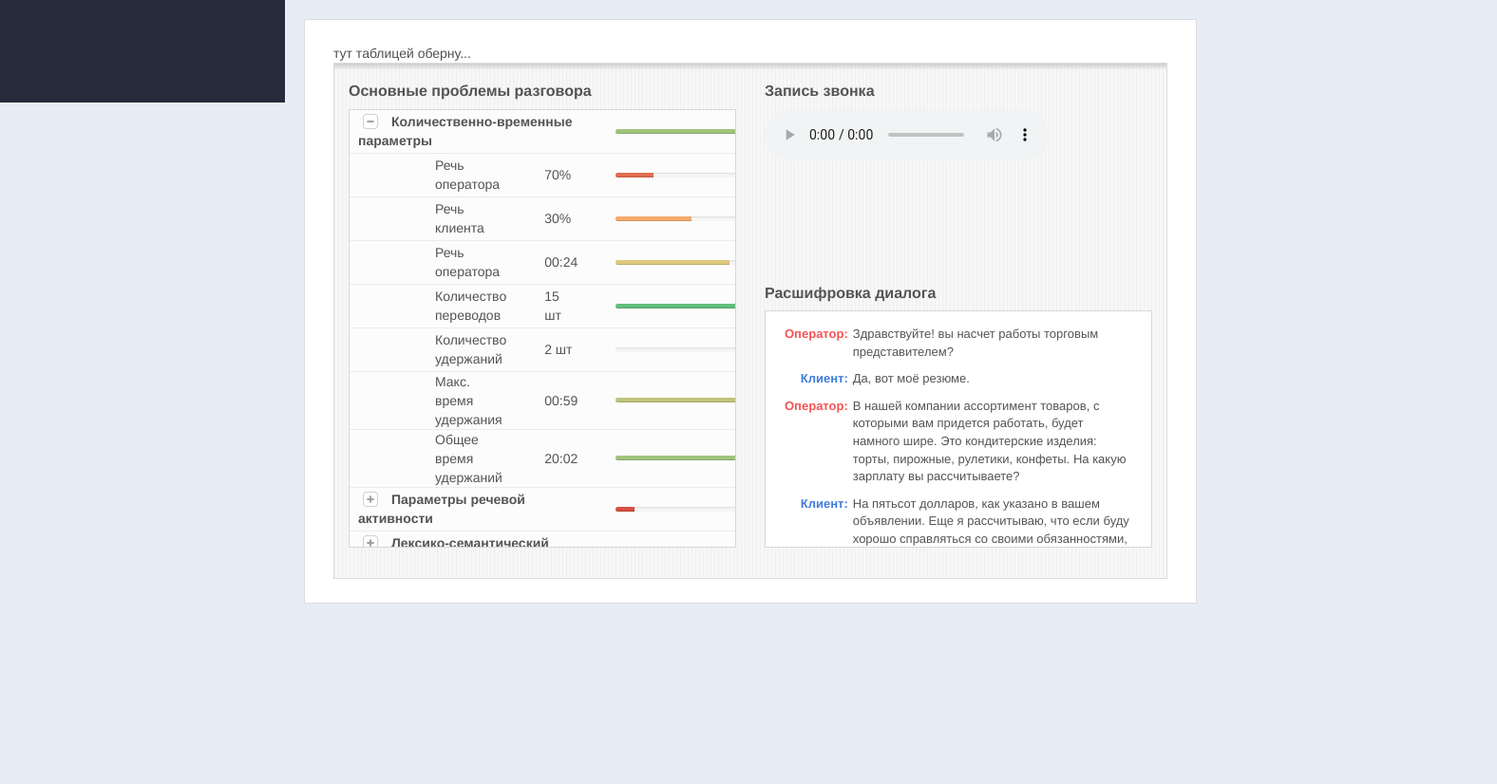
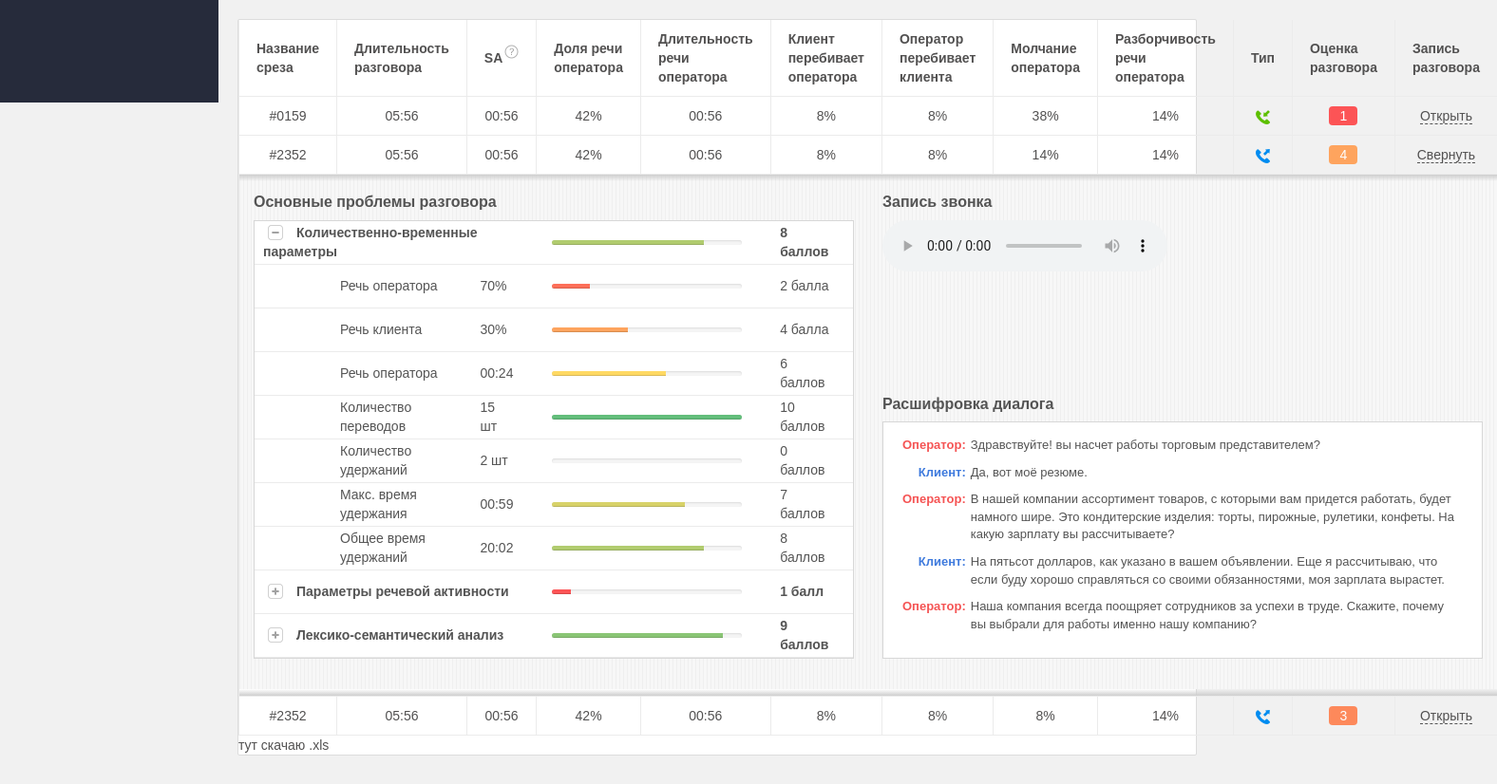
Before and after one commit to JURISTAILY/speaker-split, a plain HTML site: page physiognomy/index.htm in a window 1280 px wide. Shown: the part 692-1518 px from the top of the page at 95% size, 1576 px wide, since content can reach past the window. Before the commit the page ends 1358 px from the top, so only its background shows below. Drawn offline with Linux system fonts and the light colour scheme.

Commit message:
table ant menu

```diff
--- a/physiognomy/css.css
+++ b/physiognomy/css.css
@@ -1,18 +1,20 @@
 body, html {
 	margin:0px;
 	padding: 0px;
-	background: #e8ecf6;
+	background: #f1f1f1;
 	width:100%;
+	font-family: "Arial Regular", Arial, "Helvetica Neue", Helvetica, sans-serif;
 }
 
-a {
+a
+{
 	text-decoration:none;
 }
 
 nav {
 	position: fixed;
 	display:block;
-	width: 300px;
+	width: 230px;
 	bottom:0px;
 	top:0px;
 	float:left;
@@ -20,7 +22,6 @@ nav {
 	padding:70px 0px 0px 0px;
 	background: #262b3b url("img/logo.png") 0px 0px no-repeat;
 	color: #b5b7c1;
-	font-family: "Arial Regular", Arial, "Helvetica Neue", Helvetica, sans-serif;
 	font-size: 10pt;
 }
 
@@ -31,7 +32,8 @@ nav>a:hover {
 	text-decoration:none;
 }
 
-nav>a {
+nav>a
+{
 	color:#b5b7c1;
 	display: block;
 	border-bottom: 1px solid #202430;
@@ -40,6 +42,37 @@ nav>a {
 	padding:11px 0px 11px 45px;
 	overflow-x: hidden;
 	white-space: nowrap;
+}
+
+nav>a>img:first-child
+{
+	margin-left: -30px;
+	margin-right: 14px;
+	float: inherit;
+	margin-top: 0px;
+}
+nav>a>img
+{
+	background-color: #b5b7c1;
+	float: right;
+	margin-right: 13px;
+	margin-top: 5px;
+}
+
+nav>a:hover>img
+{
+	background-color: white;
+}
+
+nav>a:visited>img
+{
+	background-color: #b5b7c1;
+	text-decoration: none;
+}
+
+nav>a:visited
+{
+	color:#b5b7c1;
 }
 
 main>div {
@@ -53,5 +86,5 @@ main>div {
 main {
 	padding: 0px 20px 10px 20px;
 	color: #525151;
-	margin-left:300px;
+	margin-left:230px;
 }
--- a/physiognomy/dialogue-details.css
+++ b/physiognomy/dialogue-details.css
@@ -3,12 +3,17 @@
 	/*background: repeating-linear-gradient(90deg,#efefef,#efefef 1px,#f7f7f7 1px ,#f7f7f7 4px),
 	linear-gradient(#cecece, rgba(247,247,247,0) 7px);*/
 	background: linear-gradient(#cecece, rgba(247,247,247,0) 7px),
-	 repeating-linear-gradient(90deg,#efefef,#efefef 1px,#f7f7f7 1px ,#f7f7f7 4px),
-	  linear-gradient(rgba(247,247,247,0), rgba(247,247,247,0) 547px, #cecece 555px);
-	border: 1px solid #dcdcdc;
+	 repeating-linear-gradient(90deg,#efefef,#efefef 1px,#f7f7f7 1px ,#f7f7f7 4px);
 	margin: 0px;
 	padding-bottom:32px;
 	color: #545454;
+	text-align: left;
+}
+
+.dialogue-details-bottom
+{
+	background: linear-gradient(rgba(247,247,247,0), #cecece);
+	height: 7px;
 }
 
 .dialogue-details h3
@@ -19,7 +24,8 @@
 
 
 /*=============================info styles=============================*/
-.dialogue-info {
+.dialogue-info
+{
 	overflow-y: scroll;
 	border: 1px solid #d7d7d7;
 	height:462px;
@@ -38,12 +44,18 @@
 
 .dialogue-info td
 {
-	background-color: #fcfcfc;
+	background-color: white;
 	margin-top:1px;
 	padding-left:20px;
 	padding-right:20px;
 	height:40px;
 }
+
+.dialogue-info tr:hover td
+{
+	background: repeating-linear-gradient(90deg,#f5f9ff,#f5f9ff 1px,#ffffff 1px ,#ffffff 4px);
+}
+
 .dialogue-info tr:first-child td
 {
 	margin-top:0px;
@@ -73,6 +85,7 @@
 	margin-right:14px;
 	margin-bottom:2px;
 	margin-left:5px;
+	cursor: pointer;
 }
 .dialogue-info-progress
 {
--- /dev/null
+++ b/physiognomy/dialogue-view.css
@@ -0,0 +1,126 @@
+.dialogue-view
+{
+	padding:0px;
+	background-color: #FFFFFF;
+}
+
+.dialogue-view>table>thead>tr>td
+{
+	font-weight: 600;
+	padding: 10px 18px 10px 18px;
+}
+
+.dialogue-view>table
+{
+	border-bottom: 1px solid #ebebeb;
+}
+
+.dialogue-sa
+{
+	white-space:nowrap;
+}
+.dialogue-sa img
+{
+	margin: -15px 0px 0px 2px;
+}
+
+.dialogue-view>table>tbody>tr>td
+{
+	font-weight: 400;
+	text-align: center;
+}
+
+.dialogue-view>table
+{
+	width:100%;
+}
+
+.dialogue-view>table>tbody>tr:hover
+{
+	background-color: #f5f9ff;
+}
+.dialogue-view>table>thead>tr:hover
+{
+	background-color: #f5ffff;
+}
+
+.dialogue-view>table>tbody>tr
+{
+	height:41px;
+	border-top: 1px solid #ebebeb;
+}
+
+.dialogue-view>table>tbody>tr>td,
+.dialogue-view>table>thead>tr>td
+{
+	border-left: 1px solid #ebebeb;
+}
+
+.dialogue-view>table>tbody>tr>td:first-child
+.dialogue-view>table>thead>tr>td:first-child
+{
+	border-left: 0px;
+}
+
+.dialogue-tbl-info-trigger
+{
+	border-bottom: 1px dashed #545454;
+	cursor: pointer;
+}
+
+.dialogue-tbl-progress
+{
+	padding-left: 50%;
+}
+
+.dialogue-tbl-progress div
+{
+	color: #fefefe;
+	border-radius: 4px;
+	text-align: center;
+	background-color: black;
+	margin-left: -15px;
+	width: 30px;
+	height: 20px;
+}
+
+
+.tooltip {
+    position: relative;
+    display: inline-block;
+    border-bottom: 1px dotted black;
+    opacity: 1;
+}
+
+.tooltiptext {
+    visibility: hidden;
+    width: 120px;
+    background-color: #555;
+    color: #fff;
+    text-align: center;
+    border-radius: 6px;
+    padding: 5px 0;
+    position: absolute;
+    z-index: 1;
+    bottom: 125%;
+    left: 50%;
+    margin-left: -60px;
+    opacity: 0;
+    transition: opacity 1s;
+}
+
+.tooltip .tooltiptext::after {
+    content: "";
+    position: absolute;
+    top: 100%;
+    left: 50%;
+    margin-left: -5px;
+    border-width: 5px;
+    border-style: solid;
+    border-color: #555 transparent transparent transparent;
+}
+
+.tooltip:hover .tooltiptext {
+    visibility: visible;
+    opacity: 1;
+}
--- a/physiognomy/index.htm
+++ b/physiognomy/index.htm
@@ -9,6 +9,7 @@
 	<link rel="stylesheet" type="text/css" href="lib/d3.parcoords.css">
 	<link rel="stylesheet" href="css.css">
 	<link rel="stylesheet" href="dialogue-details.css">
+	<link rel="stylesheet" href="dialogue-view.css">
 	<title></title>
 	<style type="text/css">
     .label {
@@ -18,14 +19,17 @@
 </head>
 <body>
 	<nav>
-		<a href="#">Сводный отчет</a>
-		<a href="#">Анализ KPI операторов</a>
-		<a href="#">Лояльность клиентов</a>
-		<a href="#">Речевая аналитика</a>
-		<a href="#">Реферальная программа</a>
-		<a href="#">Поддержка</a>
-		<a href="#">Биллинг</a>
+		<a href="#"><img src="img/consolidated.png" alt="consolidated return">Сводный отчет</a>
+		<a href="#"><img src="img/kpi.png" alt="operators KPI analysis">Оценка операторов<img src="img/nav-open.png" alt="close submeny" /></a>
+		<a href="#">Мастер отчетов</a>
 		<a href="#">Настройки</a>
+		<a href="#"><img src="img/loyalty.png" alt="clients loyalty">Лояльность клиентов<img src="img/nav-close.png" alt="open submeny" /></a>
+		<a href="#"><img src="img/audiometry.png" alt="speech audiometry">Речевая аналитика</a>
+		<a href="#"><img src="img/reference.png" alt="reference">Реферальная программа</a>
+		<a href="#"><img src="img/support.png" alt="support">Поддержка</a>
+		<a href="#"><img src="img/billings.png" alt="billings">Биллинг</a>
+		<a href="#"><img src="img/settings.png" alt="settings">Настройки</a>
+		<a href="#"><img src="img/exit.png" alt="exit">Выход</a>
 	</nav>
 	<main>
 		<div>
@@ -33,8 +37,57 @@
 			<div id="parcord" class="parcoords"></div>
 		</div>
 
-		<div>
-		тут таблицей оберну...
+		<div class="dialogue-view">
+			<table>
+				<thead>
+					<tr>
+						<td>Название среза</td>
+						<td>Длительность разговора</td>
+						<td class="dialogue-sa">
+							SA<img src="img/interrogatory.png" alt="interrogatory" title="Tooltip on right" />
+						</td>
+						<td>Доля речи оператора</td>
+						<td>Длительность речи оператора</td>
+						<td>Клиент перебивает оператора</td>
+						<td>Оператор перебивает клиента</td>
+						<td>Молчание оператора</td>
+						<td>Разборчивость речи оператора</td>
+						<td>Тип</td>
+						<td>Оценка разговора</td>
+						<td>Запись разговора</td>
+					</tr>
+				</thead>
+				<tbody>
+					<tr>
+						<td>#0159</td>
+						<td>05:56</td>
+						<td>00:56</td>
+						<td>42%</td>
+						<td>00:56</td>
+						<td>8%</td>
+						<td>8%</td>
+						<td>38%</td>
+						<td>14%</td>
+						<td><img src="img/in.png" alt="in" /></td>
+						<td><div class="dialogue-tbl-progress"><div>1</div></div></td>
+						<td><span class="dialogue-tbl-info-trigger">Открыть</span></td>
+					</tr>
+					<tr>
+						<td>#2352</td>
+						<td>05:56</td>
+						<td>00:56</td>
+						<td>42%</td>
+						<td>00:56</td>
+						<td>8%</td>
+						<td>8%</td>
+						<td>14%</td>
+						<td>14%</td>
+						<td><img src="img/out.png" alt="out" /></td>
+						<td><div class="dialogue-tbl-progress"><div>4</div></div></td>
+						<td><span class="dialogue-tbl-info-trigger">Свернуть</span></td>
+					</tr>
+					<tr>
+						<td colspan="12">
 							<div class="dialogue-details container-fluid">
 								<div class="row">
 									<div class="col-xs-60">
@@ -150,10 +203,6 @@
 													</tr>
 												</tbody>
 											</table>
-							<script type="text/javascript">
-								var progressScale = d3.scale.linear().range(["#cc3032", "#fdca7d","#63be7b"]).domain([0,50,100]);
-								d3.selectAll(".progress-bar").style("background-color", function() { return progressScale(this.style.width.slice(0,-1)); });
-							</script>
 										</div>
 									</div>
 									<div class="col-xs-60">
@@ -193,6 +242,31 @@
 									</div>
 								</div>
 							</div>
+							<div class="dialogue-details-bottom" />
+						</td>
+					</tr>
+					<tr>
+						<td>#2352</td>
+						<td>05:56</td>
+						<td>00:56</td>
+						<td>42%</td>
+						<td>00:56</td>
+						<td>8%</td>
+						<td>8%</td>
+						<td>8%</td>
+						<td>14%</td>
+						<td><img src="img/out.png" alt="out" /></td>
+						<td><div class="dialogue-tbl-progress"><div>3</div></div></td>
+						<td><span class="dialogue-tbl-info-trigger">Открыть</span></td>
+					</tr>
+				</tbody>
+			</table>
+			<script type="text/javascript">
+				var progressScale = d3.scale.linear().range(["#63be7b", "#ffd963","#fc5456"]).domain([10,6,1]);
+				d3.selectAll(".progress-bar").style("background-color", function() { return progressScale(this.style.width.slice(0,-2)); });
+				d3.selectAll(".dialogue-tbl-progress>div").style("background-color", function() { return progressScale(d3.select(this).html()); });
+			</script>
+			тут скачаю .xls
 		</div>
 	</main>
 <script>
```
Also changed, not shown: physiognomy/img/audiometry.png (added), physiognomy/img/billings.png (added), physiognomy/img/consolidated.png (added), physiognomy/img/exit.png (added), physiognomy/img/in.png (added), physiognomy/img/interrogatory.png (added), physiognomy/img/kpi.png (added), physiognomy/img/loyalty.png (added), physiognomy/img/nav-close.png (added), physiognomy/img/nav-open.png (added), physiognomy/img/out.png (added), physiognomy/img/reference.png (added), physiognomy/img/settings.png (added), physiognomy/img/support.png (added). Lines whose indentation alone changed are shown as unchanged.
